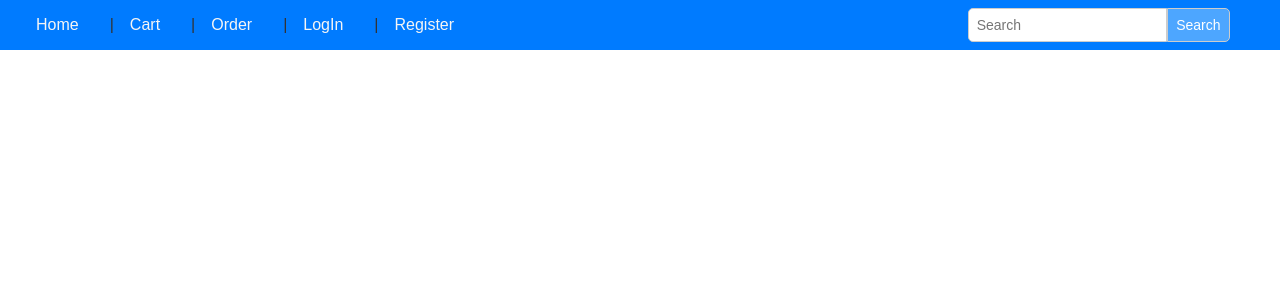
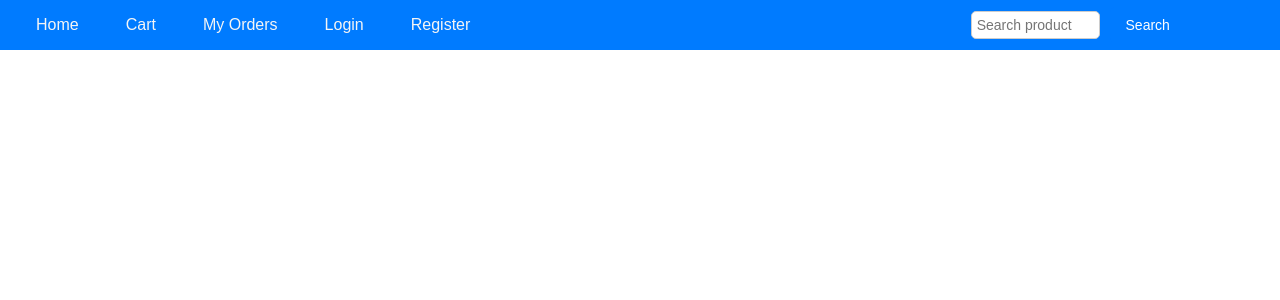
Before and after one commit to Blessorzzz/online-shopping, a Django app: template web/templates/home.html in a window 1280 px wide. Shown: the top 300 px of the page. Run offline with Django 5.2, Linux system fonts and the light colour scheme; the template is opened without the code that fills it, so the values that code supplies are empty.

Commit message:
New layout

```diff
--- a/web/templates/base.html
+++ b/web/templates/base.html
@@ -6,28 +6,73 @@
     <meta name="viewport" content="width=device-width, initial-scale=1.0">
     <title>{% block title %}My Online Shop{% endblock %}</title>
     <link rel="stylesheet" href="{% static 'css/base.css' %}">
+    <style>
+        .nav-container {
+            display: flex;
+            align-items: center;
+            justify-content: space-between;
+            width: 100%;
+        }
+        .nav-right {
+            display: flex;
+            align-items: center;
+            gap: 10px;
+        }
+        .nav-right form {
+            display: flex;
+            align-items: center;
+        }
+        .nav-right input[type="text"] {
+            padding: 5px;
+            border: 1px solid #ccc;
+            border-radius: 5px;
+        }
+        .nav-right button {
+            padding: 5px 10px;
+            background-color: #007bff;
+            color: white;
+            border: none;
+            border-radius: 5px;
+            cursor: pointer;
+        }
+    </style>
 </head>
 <body>
-    <div id="menu">
-        <ul class="nav-left">
-            <li><a href="{% url 'home' %}">Home</a></li> |
-            <li><a href="{% url 'shopping_cart' %}"> Cart</a></li> |
-            <li><a href="{% url 'order_list' %}"> Order</a></li> |
-            <li><a href="{% url 'login' %}"> LogIn</a></li> |
-            <li><a href="{% url 'register' %}"> Register</a></li>
+    <div id="menu" class="nav-container">
+        <ul>
+            <li><a href="{% url 'home' %}">Home</a></li>
+
+            {% if user.is_authenticated %}
+                {% if user.vendor %}
+                    <!-- Vendor-specific navigation -->
+                    <li><a href="{% url 'vendor_dashboard' %}">Vendor Dashboard</a></li>
+                    <li><a href="{% url 'vendor_orders' %}">View Purchase Orders</a></li>
+                {% else %}
+                    <!-- Customer-specific navigation -->
+                    <li><a href="{% url 'shopping_cart' %}">Cart</a></li>
+                    <li><a href="{% url 'order_list' %}">My Orders</a></li>
+                    <li><a href="{% url 'login' %}">Login</a></li>
+                    <li><a href="{% url 'register' %}">Register</a></li>
+                {% endif %}
+            {% else %}
+                <!-- Show login/register for guests (not logged in) -->
+                <li><a href="{% url 'shopping_cart' %}">Cart</a></li>
+                <li><a href="{% url 'order_list' %}">My Orders</a></li>
+                <li><a href="{% url 'login' %}">Login</a></li>
+                <li><a href="{% url 'register' %}">Register</a></li>
+            {% endif %}
         </ul>
-        <ul class="nav-center">
-            {% comment %} <li><a href="{% url 'purchased' %}">Purchased Items</a></li> | {% endcomment %}
-            {% comment %} <li><a href="{% url 'my_taobao' %}">My Account</a></li> {% endcomment %}
-        </ul>
-        <form class="nav-right" method="get" action="{% url 'home' %}">
-            <input type="text" name="q" placeholder="Search">
-            <button type="submit">Search</button>
-        </form>
+
         <div class="user nav-right">
+            <!-- Search bar appears to the left of the username -->
+            <form method="get" action="{% url 'home' %}">
+                <input type="text" name="q" placeholder="Search product">
+                <button type="submit">Search</button>
+            </form>
+
             {% if request.user.is_authenticated %}
             <p>Hi {{ user.username }}!</p>
-            <form action="{% url 'logout' %}" method="post" style="display: inline;">
+            <form action="{% url 'logout' %}" method="post">
                 {% csrf_token %}
                 <button type="submit">Logout</button>
             </form>
```
Also changed, not shown: web/db.sqlite3, 4 other files.
